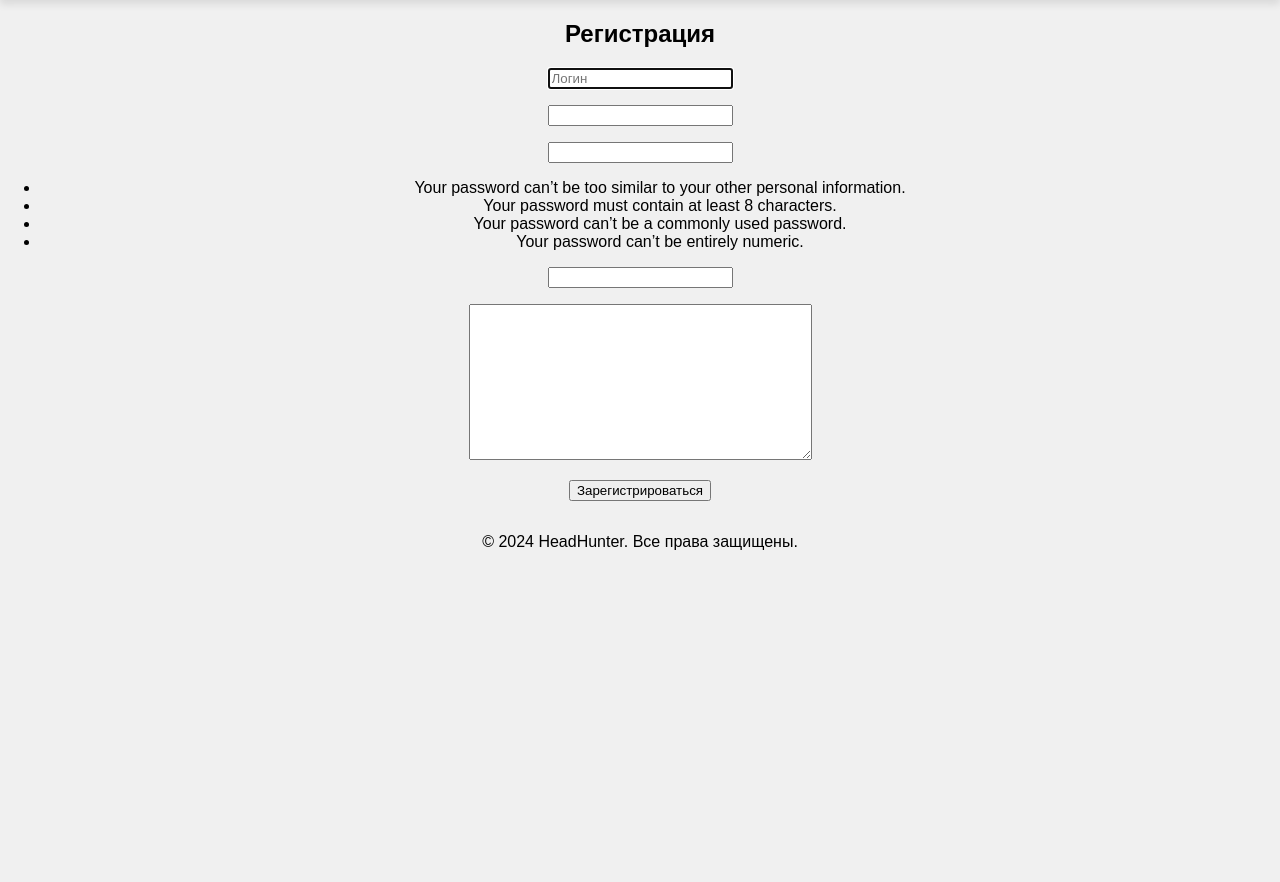
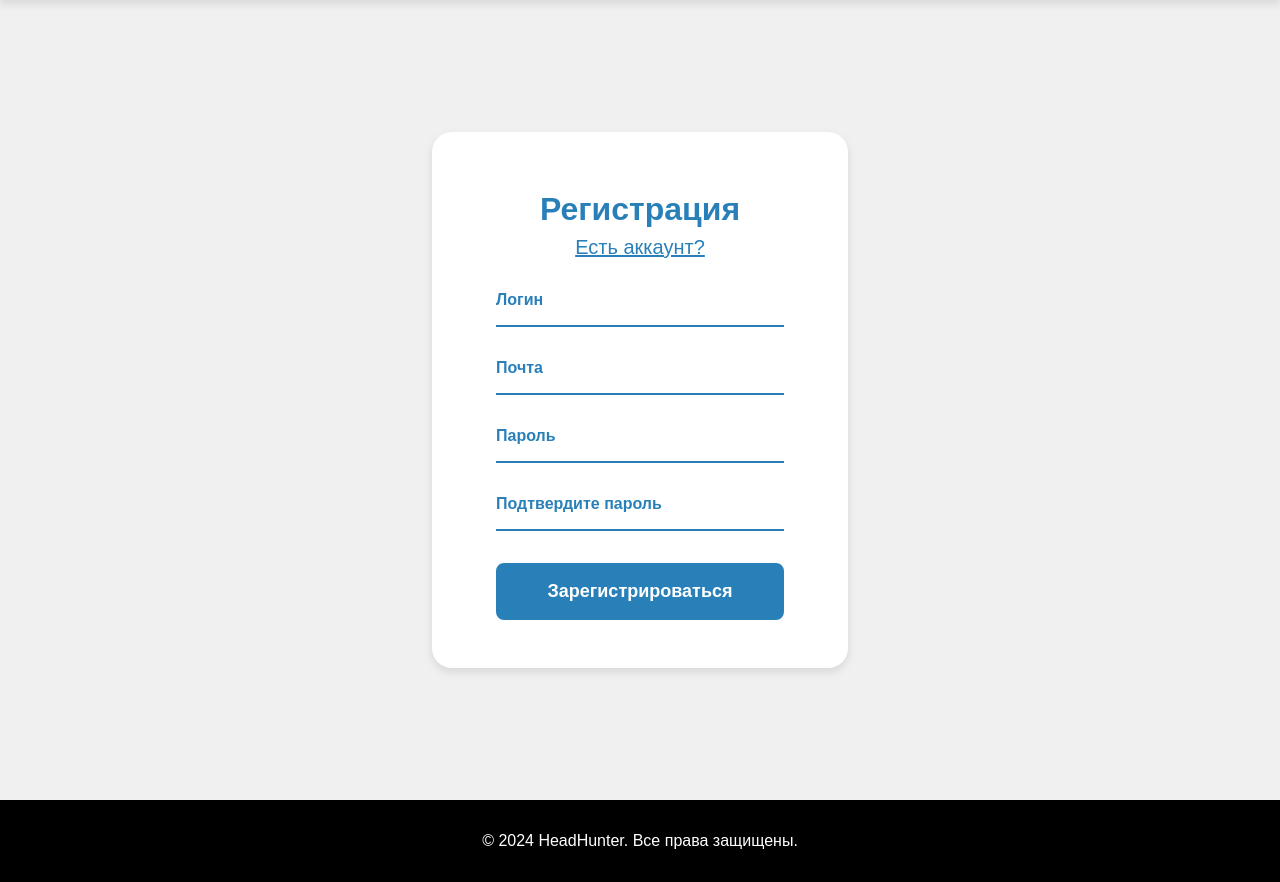
Before and after one commit to VavaL1Xx/HHRU-Bsk, a Django app: page /users/signup/job_seeker/ in a window 1280 px wide. Shown: the part 90-972 px from the top of the page. Before the commit the page ends 640 px from the top, so only its background shows below. Run offline with Django 5.2, Linux system fonts and the light colour scheme.

Commit message:
login-register-styles

```diff
--- a/users/forms.py
+++ b/users/forms.py
@@ -7,7 +7,7 @@ class EmployerSignUpForm(UserCreationForm):
 
     class Meta:
         model = User
-        fields = ('username', 'email', 'password1', 'password2')
+        fields = ('username', 'company_name', 'email', 'password1', 'password2')
 
     def save(self, commit=True):
         user = super().save(commit=False)
@@ -18,7 +18,6 @@ class EmployerSignUpForm(UserCreationForm):
         return user
 
 class JobSeekerSignUpForm(UserCreationForm):
-    resume = forms.CharField(widget=forms.Textarea)
 
     class Meta:
         model = User
--- a/users/static/users/css/styles.css
+++ b/users/static/users/css/styles.css
@@ -4,7 +4,7 @@
   margin: 0 auto;
 }
 
-.nav-links{
+.nav-links {
   display: flex;
   justify-content: end;
   padding: 0;
@@ -13,13 +13,13 @@
 }
 
 .nav-links li,
-.nav-link{
+.nav-link {
   font-weight: 600;
   display: flex;
   align-items: center;
 }
 
-.nav-link{
+.nav-link {
   color: #2980b9;
   text-decoration: none;
   font-size: 16px;
@@ -29,7 +29,7 @@
   list-style: none;
 }
 
-.top-panel{
+.top-panel {
   display: flex;
   justify-content: space-between;
 }
@@ -44,13 +44,13 @@
   align-items: center;
 }
 
-.header-top .user-avatar{
+.header-top .user-avatar {
   border-radius: 4rem;
   height: 64px;
   margin-inline: 8px;
 }
 
-.header-top .user-info{
+.header-top .user-info {
   display: flex;
 }
 
@@ -74,6 +74,22 @@ body {
   display: flex;
   justify-content: space-between;
   align-items: center;
+}
+
+.main {
+  min-height: 100vh;
+  display: flex;
+  justify-content: center;
+}
+
+input:-webkit-autofill,
+input:-webkit-autofill:hover,
+input:-webkit-autofill:focus,
+input:-webkit-autofill:active{
+    -webkit-background-clip: text;
+    -webkit-text-fill-color: #2980b9;
+    transition: background-color 5000s ease-in-out 0s;
+    box-shadow: inset 0 0 20px 20px transparent;
 }
 
 .logo {
@@ -147,7 +163,7 @@ body {
   flex: 1;
 }
 
-  .vacancy-list ul{
+.vacancy-list ul {
   list-style: none;
 }
 
@@ -170,7 +186,7 @@ body {
   color: #555;
 }
 
-  .empty-list h4{
+.empty-list h4 {
   text-align: center;
   padding: 32px;
   font-size: 32px;
@@ -195,16 +211,103 @@ body {
 
 .footer {
   text-align: center;
-    margin: 32px 0;
+  padding: 32px 0;
+  background: #000;
+  color: #fff;
 }
 
 .login p label,
 .register p label,
+.vacancy-creation p label,
 .errorlist li,
-  .helptext{
+.helptext {
   display: none;
 }
 
-  .errorlist li{
+.register ul {
+  display: none;
+}
+
+.register-content,
+.login-content {
+  text-align: center;
+  background: #fff;
+  border-radius: 20px;
+  box-shadow: 0 4px 8px rgba(0, 0, 0, 0.1);
+  padding: 32px 64px;
+}
+
+.register,
+.login {
+  display: flex;
+  justify-content: center;
+  align-items: center;
+}
+
+.register .title,
+.login .title{
+  margin-bottom: 8px;
+}
+
+.advice{
+  color: #2980b9;
+  font-size: 20px;
+  font-weight: 400;
+  margin: 0;
+}
+
+#id_username,
+#id_email,
+#id_password,
+#id_company_name,
+#id_password1,
+#id_password2 {
+  border: none;
+  background: transparent;
+  outline: none;
+  border-bottom: 2px solid #2980B9;
+  padding: 16px 0px;
+  font-size: 16px;
+  font-weight: 600;
+  color: #2980B9;
+  min-width: 288px;
+}
+
+#id_username::placeholder,
+#id_company_name::placeholder,
+#id_email::placeholder,
+#id_password::placeholder,
+#id_password1::placeholder,
+#id_password2::placeholder {
+  color: #2980B9;
+}
+
+#btn-register {
+  padding: 16px;
+  min-width: 288px;
+  background: #2980B9;
+  border: 2px solid #2980B9;
+  border-radius: 8px;
+  color: #fff;
+  font-weight: 600;
+  font-size: 18px;
+  margin: 16px 0;
+  cursor: pointer;
+  transition: all;
+  transition: all .3s;
+}
+
+#btn-register:hover {
+  background: transparent;
+  color: #2980B9;
+}
+
+.title {
+  font-size: 32px;
+  font-weight: 800;
+  color: #2980B9;
+}
+
+.errorlist li {
   list-style: none;
 }
--- a/users/templates/users/base.html
+++ b/users/templates/users/base.html
@@ -36,7 +36,7 @@
         </div>
     </header>
 
-    <main>
+    <main class="main">
         {% block content %}
         {% endblock %}
     </main>
--- a/users/templates/users/login.html
+++ b/users/templates/users/login.html
@@ -5,11 +5,12 @@
 {% block content %}
     <div class="login">
         <div class="login-content" style="text-align:center;">
-            <h2>Войти в аккаунт</h2>
+            <h2 class="title">Войти в аккаунт</h2>
+            <a class="advice" href="#">Нет аккаунта?</a>
             <form method="POST">
                 {% csrf_token %}
                 {{ form.as_p }}
-                <button type="submit">Войти</button>
+                <button type="submit" id="btn-register">Войти</button>
             </form>
         </div>
     </div>
--- a/users/templates/users/register.html
+++ b/users/templates/users/register.html
@@ -5,21 +5,25 @@
 {% block content %}
     <div class="register">
         <div class="register-content" style="text-align:center;">
-            <h2>Регистрация</h2>
+            <h2 class="title">Регистрация</h2>
+            <a class="advice" href="#">Есть аккаунт?</a>
             <form method="POST">
                 {% csrf_token %}
                 {{ form.as_p }}
-                <button type="submit">Зарегистрироваться</button>
+                <button type="submit" id="btn-register">Зарегистрироваться</button>
             </form>
         </div>
     </div>
     <script>
         fr1 = document.getElementById("id_username");
         fr1.placeholder = "Логин";
-        fr2 = document.getElementById("id_password");
+        fr2 = document.getElementById("id_password1");
         fr2.placeholder = "Пароль";
+        fr4 = document.getElementById("id_password2");
+        fr4.placeholder = "Подтвердите пароль";
         fr3 = document.getElementById("id_email");
-        fr3.placeholder = "Email";
-        err = document.getElementByClass("errorlist")
+        fr3.placeholder = "Почта";
+        fr5 = document.getElementById("id_company_name");
+        fr5.placeholder = "Наименование компании";
     </script>
 {% endblock %}
--- a/users/urls.py
+++ b/users/urls.py
@@ -6,5 +6,5 @@ urlpatterns = [
     path('signup/job_seeker/', views.job_seeker_signup, name='job_seeker_signup'),
     path('login/', views.login_view, name='login'),
     path('logout/', views.logout_view, name='logout'),
-    path('profile/', views.logout_view, name='profile'),
+    path('profile/', views.profile_view, name='profile'),
 ]
--- a/users/views.py
+++ b/users/views.py
@@ -65,7 +65,7 @@ def login_view(request):
 
 
 def profile_view(request):
-    return redirect ('profile')
+    return render(request, 'users/profile.html')
 
 def logout_view(request):
     logout(request)
```
Also changed, not shown: jobs/templates/jobs/job-creation.html (+14 -0 lines). Lines whose indentation alone changed are shown as unchanged.
